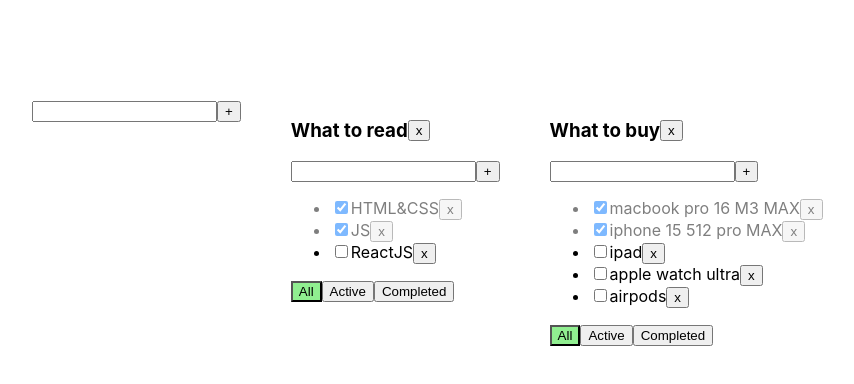
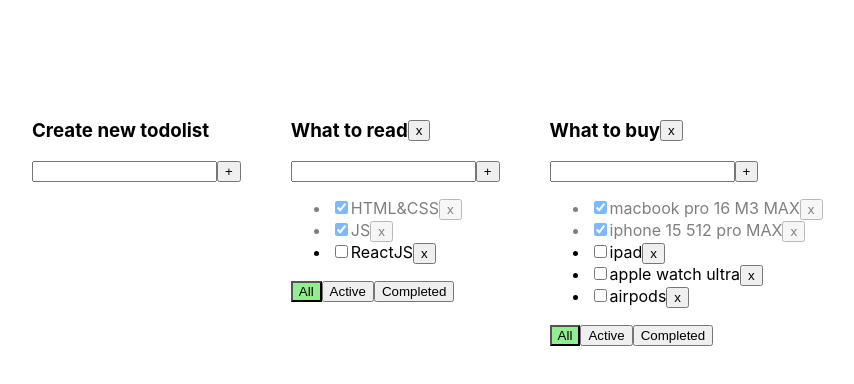
Before and after one commit to umedjankabiri/todolist, a React (Vite) app: page / in a window 1280 px wide. Shown: the top 384 px of the page, without its empty margins (68-922 px from the left). Built offline with nearby package versions, Linux system fonts and the light colour scheme.

Commit message:
Add header and wrapper for new todolist form
Encapsulate the AddItemForm component in a wrapper div and add a header to improve UI clarity. These changes make it explicit where users can create a new todolist, enhancing the overall user experience.

```diff
--- a/src/common/components/App/App.tsx
+++ b/src/common/components/App/App.tsx
@@ -76,7 +76,11 @@
 
     return (
         <div className="App">
-            <AddItemForm addItem={AddTodolist} />
+            <div className="newTodolist">
+                <h3>Create new todolist</h3>
+                <AddItemForm addItem={AddTodolist} />
+            </div>
+
             {filteredTodolists}
         </div>
     );
```
